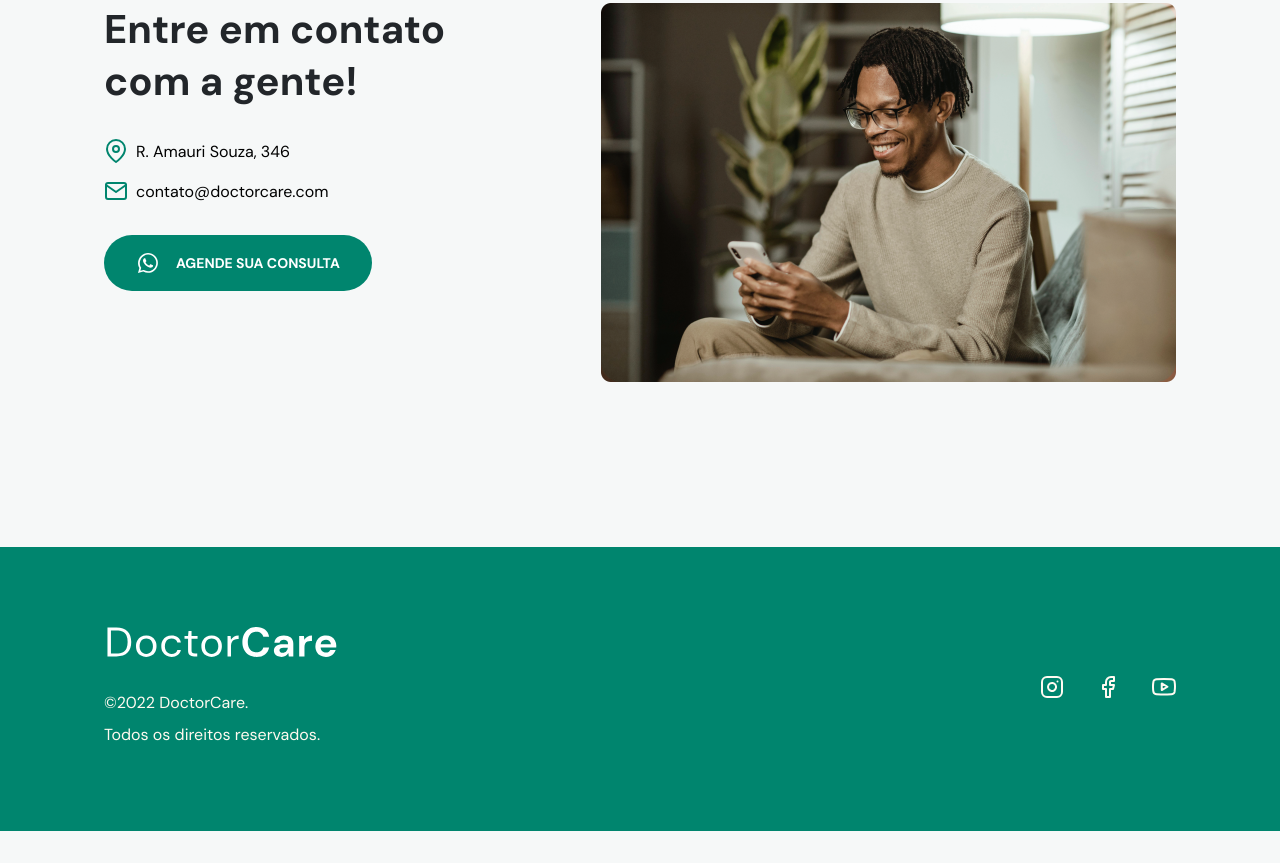
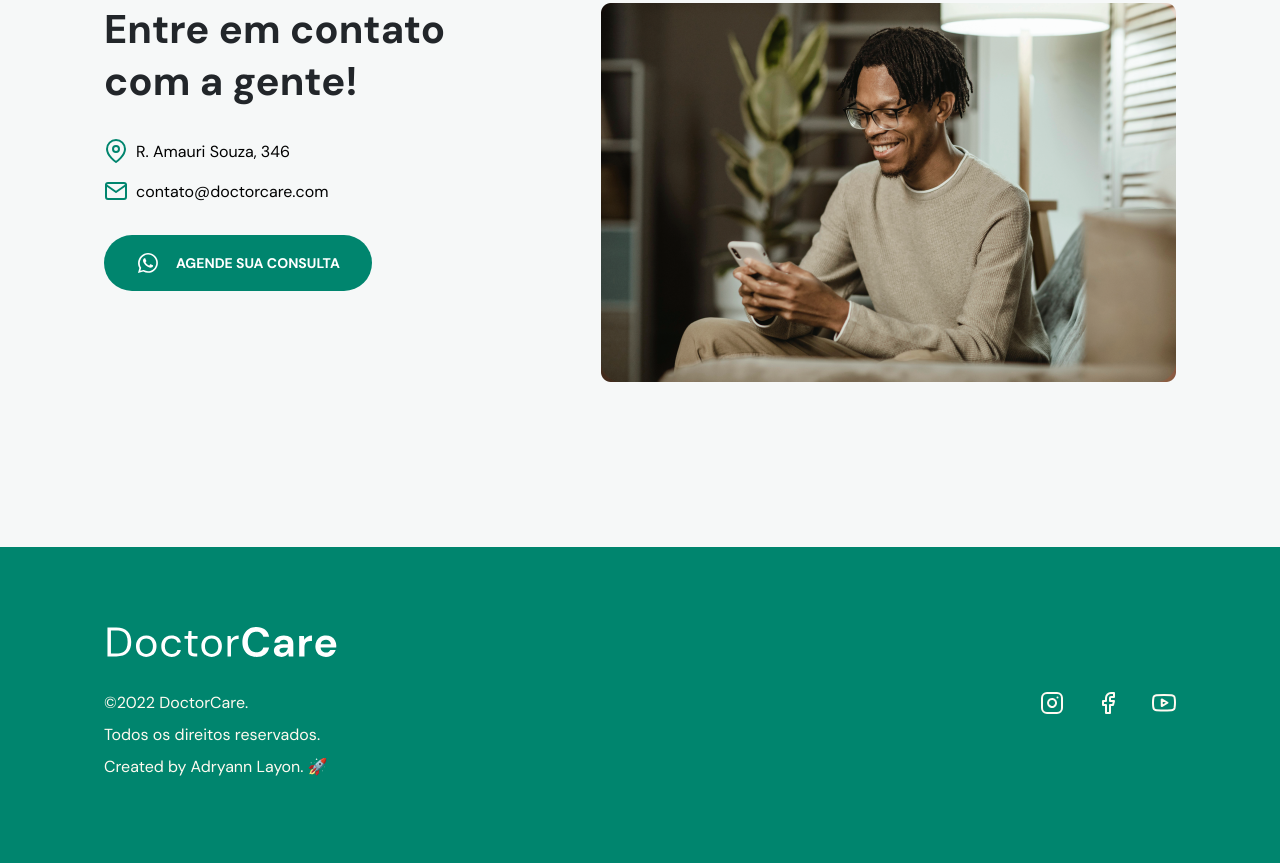
Before and after one commit to Layonzera/NLW-DoctorCare, a plain HTML site: page index.html in a window 1280 px wide. Shown: the part 2704-3567 px from the top of the page. Before the commit the page ends 3535 px from the top, so only its background shows below. Drawn offline with nearby package versions, Linux system fonts and the light colour scheme.

Commit message:
NLW Return completed

```diff
--- a/index.html
+++ b/index.html
@@ -627,7 +627,8 @@
 
           <p>
             ©2022 DoctorCare. <br />
-            Todos os direitos reservados.
+            Todos os direitos reservados. <br />
+            Created by Adryann Layon. 🚀
           </p>
         </div>
 
```
